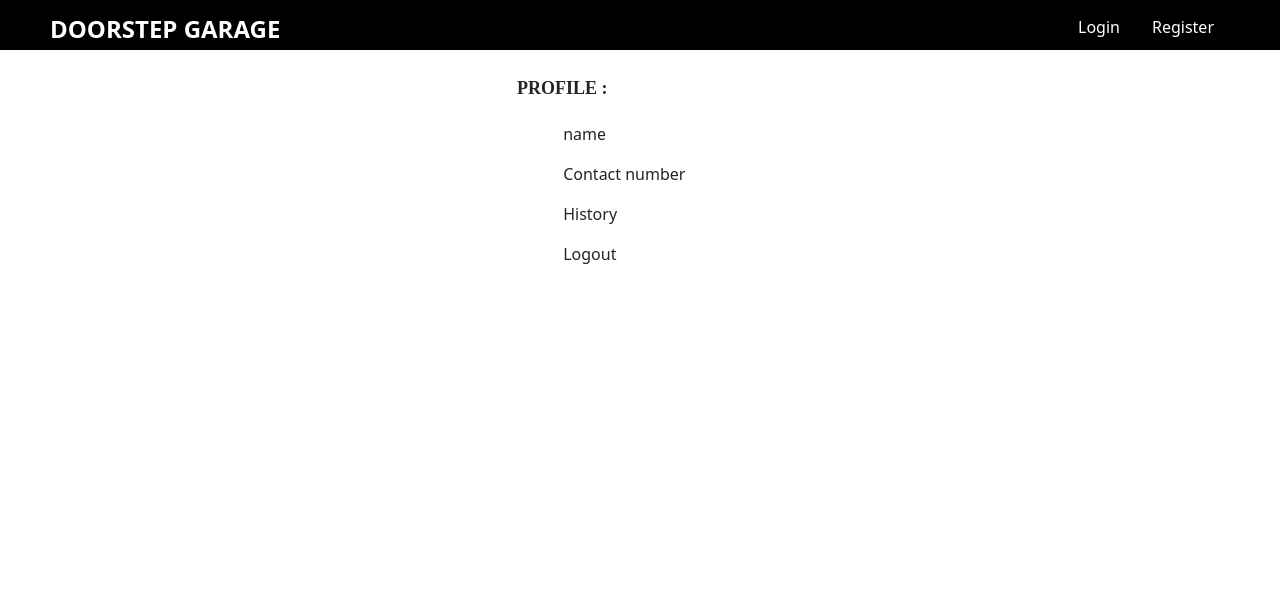
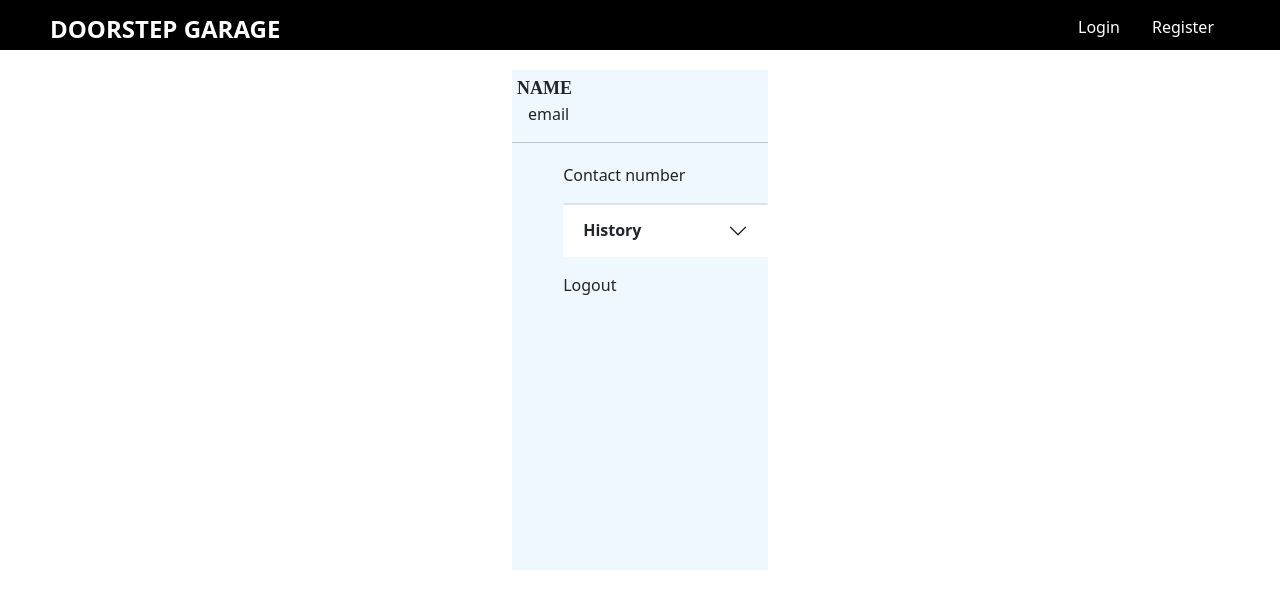
Before and after one commit to DhamaleSiddhesh/doorstep-garage, a React (Create React App) app: page /Profile in a window 1280 px wide. Shown: the top 608 px of the page. Built offline with nearby package versions, Linux system fonts and the light colour scheme.

Commit message:
removing redux and again creating local storage

```diff
--- a/Server/db.json
+++ b/Server/db.json
@@ -79,6 +79,10 @@
     {
       "name": "Penting",
       "rate": "25000 RS"
+    },
+    {
+      "name":"Breck Check"
+      "rate"
     }
   ],
   "twoWheelerServices": [
--- a/package.json
+++ b/package.json
@@ -3,6 +3,7 @@
   "version": "0.1.0",
   "private": true,
   "dependencies": {
+    "@reduxjs/toolkit": "^1.9.5",
     "@testing-library/jest-dom": "^5.16.5",
     "@testing-library/react": "^13.4.0",
     "@testing-library/user-event": "^13.5.0",
--- a/src/Header/Header.js
+++ b/src/Header/Header.js
@@ -1,6 +1,10 @@
 import { useNavigate } from "react-router";
 import "./Header.css"
+
 function Header(props) {
+    // const dispatch = useDispatch()
+    // const user = useSelector(state => state.user)
+    // console.log('user: ', user);
     const navigate = useNavigate()
     const login = () => {
         navigate('/Login')
--- a/src/Profile/Profile.css
+++ b/src/Profile/Profile.css
@@ -1,10 +1,14 @@
+.{
+    background-color: beige;
+}
 .Pbox{
     /* border: 1px solid black; */
     margin: 20px auto 0px;
     /* padding: 50px; */
     padding-top: 5px;
     width: 20%;
-    height: 200px;
+    height: 500px;
+    background-color:aliceblue;
 }
 .Profile{
     padding: 5px;
--- a/src/Profile/Profile.js
+++ b/src/Profile/Profile.js
@@ -1,16 +1,35 @@
 import axios from "axios";
 import "./Profile.css";
+import Accordion from 'react-bootstrap/Accordion'
 function Profile() {
     return (
+
+
         <div class="Pbox">
-            <strong className="Profile">PROFILE :</strong>
+            <strong className="Profile">NAME </strong>
+            <p className="mx-3">email</p>
+            <hr></hr>
             <div className="details">
-                <div className="my-3">name</div>
+                <div className="my-3"></div>
                 <div className="my-3">Contact number</div>
-                <div className="my-3">History</div>
-                <div className="my-3">Logout</div>
+                <Accordion
+                    defaultActiveKey="0">
+                    <Accordion.Item
+                        eventKey="0"></Accordion.Item>
+                    <Accordion.Header className="acrdian">
+                        <div>History</div>
+                    </Accordion.Header>
+                    <Accordion.Body>
+                        abc
+                        abc
+                    </Accordion.Body>
+                    </Accordion>
+
+
+                    <div className="my-3">Logout</div>
             </div>
         </div>
+
     )
 }
 export default Profile;
--- a/src/Redux/Constatnts.js
+++ /dev/null
@@ -1 +0,0 @@
-export const LOGIN = "LOGIN"
--- a/src/index.js
+++ b/src/index.js
@@ -7,7 +7,7 @@ import reportWebVitals from './reportWebVitals';
 const root = ReactDOM.createRoot(document.getElementById('root'));
 root.render(
   <React.StrictMode>
-    <App />
+      <App />
   </React.StrictMode>
 );
 
```
Also changed, not shown: src/Login/Login.js (+5 -2 lines), src/Redux/Actions.js (deleted, +0 -8 lines), src/Redux/Reducer.js (deleted, +0 -11 lines), src/Redux/Store.js (deleted), 1 other file (tests, documents, lock files or other folders).
